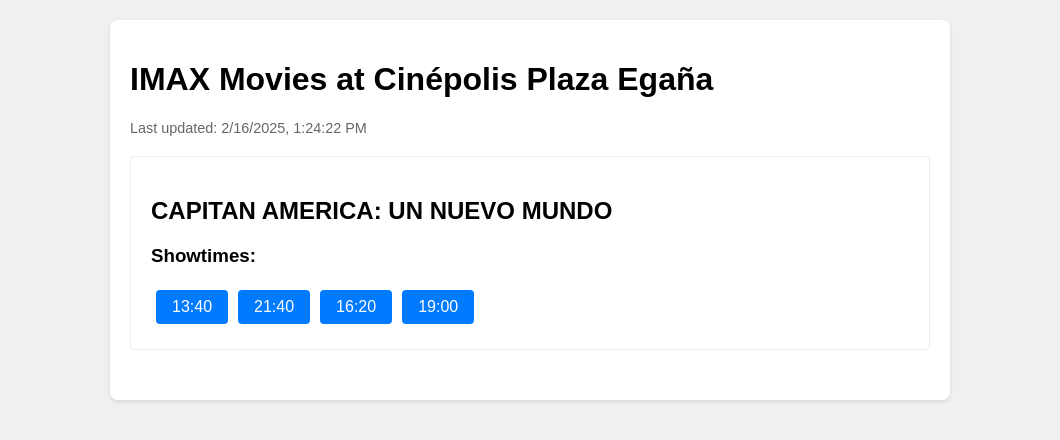
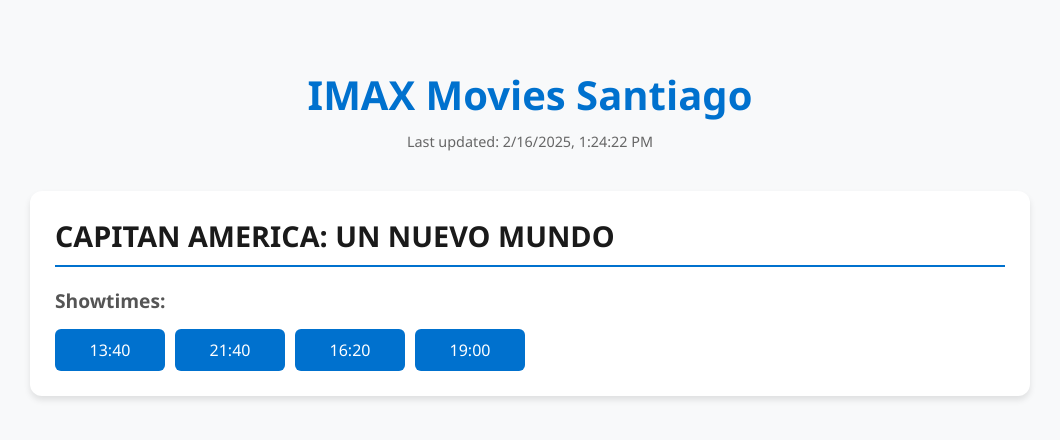
Before and after one commit to claudiorrrr/imax-santiago, a plain HTML site: page index.html in a window 1280 px wide. Shown: the whole page, without its empty margins (110-1170 px from the left). Drawn offline with Linux system fonts and the light colour scheme.

Commit message:
some style changes

```diff
--- a/index.html
+++ b/index.html
@@ -1,3 +1,4 @@
+<!-- index.html -->
 <!DOCTYPE html>
 <html lang="en">
 <head>
@@ -8,44 +9,40 @@
 </head>
 <body>
     <div class="container">
-        <h1>IMAX Movies at Cinépolis Plaza Egaña</h1>
-        <div id="last-update"></div>
-        <div id="movies"></div>
+        <header>
+            <h1>IMAX Movies Santiago</h1>
+            <div id="last-update"></div>
+        </header>
+        <div id="movies-container"></div>
     </div>
     <script>
         fetch('movies.json')
             .then(response => response.json())
             .then(data => {
-                // Update last updated time
-                const lastUpdate = new Date(data.last_updated);
                 document.getElementById('last-update').textContent =
-                    `Last updated: ${lastUpdate.toLocaleString()}`;
+                    `Last updated: ${new Date(data.last_updated).toLocaleString()}`;
 
-                // Display movies
-                const moviesDiv = document.getElementById('movies');
+                const moviesContainer = document.getElementById('movies-container');
                 data.movies.forEach(movie => {
                     const movieElement = document.createElement('div');
-                    movieElement.className = 'movie';
+                    movieElement.className = 'movie-card';
 
-                    let showtimesHtml = '';
-                    if (movie.showtimes.length > 0) {
-                        showtimesHtml = `
-                            <div class="showtimes">
-                                <h3>Showtimes:</h3>
-                                ${movie.showtimes.map(show =>
-                                    `<a href="${show.url}" target="_blank" class="showtime-btn">
-                                        ${show.time}
-                                    </a>`
-                                ).join('')}
-                            </div>
-                        `;
-                    }
+                    const showtimesHtml = movie.showtimes.map(show =>
+                        `<a href="${show.url}" class="showtime-btn" target="_blank">
+                            ${show.time}
+                         </a>`
+                    ).join('');
 
                     movieElement.innerHTML = `
-                        <h2>${movie.title}</h2>
-                        ${showtimesHtml}
+                        <h2 class="movie-title">${movie.title}</h2>
+                        <div class="showtimes">
+                            <h3>Showtimes:</h3>
+                            <div class="showtime-grid">
+                                ${showtimesHtml}
+                            </div>
+                        </div>
                     `;
-                    moviesDiv.appendChild(movieElement);
+                    moviesContainer.appendChild(movieElement);
                 });
             });
     </script>
--- a/style.css
+++ b/style.css
@@ -1,47 +1,103 @@
+/* style.css */
+:root {
+    --imax-blue: #0071ce;
+    --imax-dark: #1a1a1a;
+    --shadow: 0 4px 6px rgba(0, 0, 0, 0.1);
+}
+
 body {
-    font-family: Arial, sans-serif;
+    font-family: 'Segoe UI', Arial, sans-serif;
     margin: 0;
     padding: 20px;
-    background: #f0f0f0;
+    background: #f8f9fa;
+    color: var(--imax-dark);
 }
 
 .container {
-    max-width: 800px;
+    max-width: 1000px;
     margin: 0 auto;
-    background: white;
     padding: 20px;
-    border-radius: 8px;
-    box-shadow: 0 2px 4px rgba(0,0,0,0.1);
 }
 
-.movie {
-    margin-bottom: 30px;
-    padding: 20px;
-    border: 1px solid #eee;
-    border-radius: 4px;
+header {
+    text-align: center;
+    margin-bottom: 40px;
+}
+
+h1 {
+    color: var(--imax-blue);
+    font-size: 2.5em;
+    margin-bottom: 10px;
 }
 
 #last-update {
     color: #666;
     font-size: 0.9em;
-    margin-bottom: 20px;
 }
 
-.showtimes {
-    margin-top: 10px;
+.movie-card {
+    background: white;
+    border-radius: 12px;
+    padding: 25px;
+    margin-bottom: 30px;
+    box-shadow: var(--shadow);
+    transition: transform 0.2s ease;
+}
+
+.movie-card:hover {
+    transform: translateY(-5px);
+}
+
+.movie-title {
+    color: var(--imax-dark);
+    font-size: 1.8em;
+    margin: 0 0 20px 0;
+    padding-bottom: 10px;
+    border-bottom: 2px solid var(--imax-blue);
+}
+
+.showtimes h3 {
+    color: #555;
+    font-size: 1.2em;
+    margin-bottom: 15px;
+}
+
+.showtime-grid {
+    display: grid;
+    grid-template-columns: repeat(auto-fill, minmax(100px, 1fr));
+    gap: 10px;
 }
 
 .showtime-btn {
     display: inline-block;
-    padding: 8px 16px;
-    margin: 5px;
-    background: #007bff;
+    padding: 10px 15px;
+    background: var(--imax-blue);
     color: white;
     text-decoration: none;
-    border-radius: 4px;
-    transition: background 0.3s;
+    border-radius: 6px;
+    text-align: center;
+    transition: all 0.2s ease;
 }
 
 .showtime-btn:hover {
-    background: #0056b3;
+    background: #005ba8;
+    transform: scale(1.05);
 }
+
+@media (max-width: 600px) {
+    .container {
+        padding: 10px;
+    }
+
+    .movie-card {
+        padding: 15px;
+    }
+
+    .movie-title {
+        font-size: 1.5em;
+    }
+
+    .showtime-grid {
+        grid-template-columns: repeat(auto-fill, minmax(80px, 1fr));
+    }
+}
```
